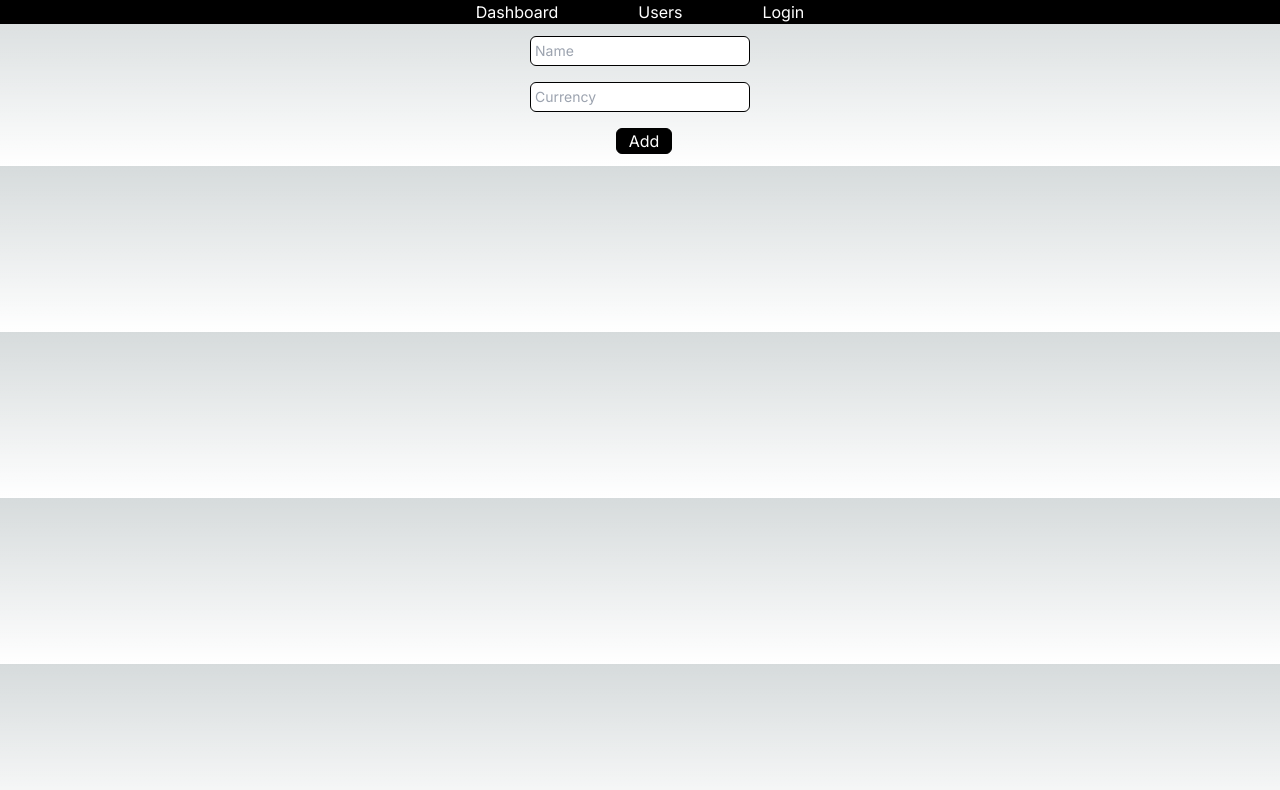
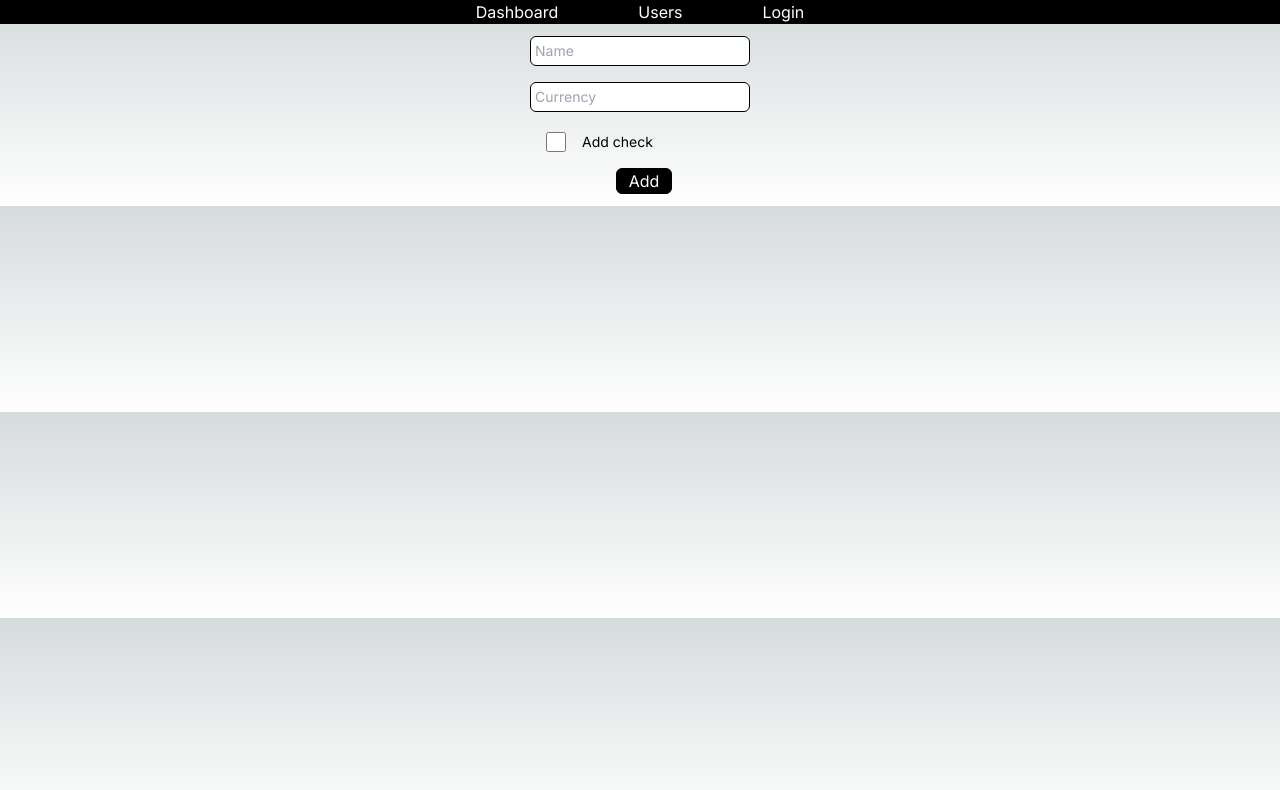
Before and after one commit to Arayik2010/Users_App, a Next.js app: page /users/add in a window 1280 px wide. Shown: the top 790 px of the page. Built offline with nearby package versions, Linux system fonts and the light colour scheme.

Commit message:
added checkbox in form

```diff
--- a/app/dashboard/page.tsx
+++ b/app/dashboard/page.tsx
@@ -2,7 +2,7 @@ import React from 'react'
 
 const Dashboard = () => {
   return (
-    <div>Dashboard</div>
+    <div>Dashboard </div>
   )
 }
 
--- a/app/users/add/page.tsx
+++ b/app/users/add/page.tsx
@@ -18,6 +18,10 @@ const schema = yup
       .matches(/^([^0-9]*)$/, "First name should not container number")
       .required("Name is empty"),
     userCurrency: yup.number().required("Currency is empty"),
+    subscribe: yup.string()
+
+
+
   })
   .required();
 
@@ -27,6 +31,7 @@ const AddUser = () => {
   const [modalIsOpen, setIsOpen] = useState(false);
   const [data, setData] = useState();
   const router = useRouter();
+  const [isChecked, setIsChecked] = useState<any>(false);
 
   const { userData, setUserData } = useStore();
 
@@ -55,6 +60,7 @@ const AddUser = () => {
           name: date.name,
           currency: date.userCurrency,
           createData: new Date(),
+          checked: date.subscribe
         }),
       });
       setIsOpen(true);
@@ -73,6 +79,13 @@ const AddUser = () => {
 
     setData(await requestData());
   };
+
+  const handleChange = () => {
+
+    setIsChecked(!isChecked);
+
+  };
+  console.log(isChecked, 'checked')
 
   return (
     <div className={styles.container_inputs}>
@@ -95,6 +108,19 @@ const AddUser = () => {
           name="userCurrency"
         />
         <p className={styles.error_text}>{errors?.userCurrency?.message}</p>
+        <div className="mt-5  flex item-center pl-4 ">
+          <input
+            {...register('subscribe')}
+            name="subscribe"
+            className="w-5 h-5 "
+            id="subscribe"
+            value={isChecked}
+            type="checkbox"
+            onChange={handleChange}
+
+          />
+          <p className="pl-4 text-sm">Add check</p>
+        </div>
 
         <Button classes={styles.add_button} onClick={handleSubmit(onSubmit)}>
           Add
--- a/components/Organism/Table/userTable.tsx
+++ b/components/Organism/Table/userTable.tsx
@@ -22,7 +22,7 @@ const UserTable = ({ resData }: any) => {
   const [data, setData] = useState(resData || []);
   const [pageCount, setPageCount] = useState(1);
   const [activePage, setActivePage] = useState(1);
-  const [chunkData, setChunkData] = useState([]);
+  const [chunkData, setChunkData] = useState<any>([]);
   const [deleteOpenModal, setDeleteOpenModal] = useState<any>(false);
   const { userData, setUserData } = useStore();
   let pageSize = 5;
@@ -32,6 +32,20 @@ const UserTable = ({ resData }: any) => {
       i % pageSize ? acc : [...acc, data && data.slice(i, i + pageSize)],
     []
   );
+  console.log(chunkData, 'ggg')
+
+  const sortUsers = (users: any) => {
+
+    const sortItems = users.sort((a: any, b: any) => a.currency - b.currency)
+    return sortItems
+
+
+  }
+
+
+  useEffect(() => {
+    sortUsers(chunkData)
+  })
 
   useEffect(() => {
     setPageCount(Math.ceil(data.length / pageSize));
@@ -40,7 +54,7 @@ const UserTable = ({ resData }: any) => {
   }, [activePage, data, userData]);
 
   useEffect(() => {
-    setData(userData.length ? userData : resData);
+    setData(userData.length ? sortUsers(userData) : sortUsers(resData));
   }, [userData]);
 
   const closeDeleteModal = () => {
@@ -96,7 +110,7 @@ const UserTable = ({ resData }: any) => {
                 <th className={styles.th} scope="row">
                   <Link href={`/users/${el.id}`}>{el.name}</Link>
                 </th>
-                <td className={styles.td}>{el.currency}</td>
+                <td className={styles.td}> {el.checked ? '$' : 'AMD'} {el.currency}</td>
                 <td className={styles.td}>{updateDataFormat(el.createData)}</td>
                 <td className={styles.td}>
                   <div className="flex justify-center items-center">
--- a/components/Organism/UpdateUser/updateUserData.tsx
+++ b/components/Organism/UpdateUser/updateUserData.tsx
@@ -22,6 +22,7 @@ const schema = yup
     userCurrency: yup
       .number()
       .required("Currency is empty"),
+      subscribe: yup.string()
   })
   .required();
 
@@ -30,18 +31,24 @@ const UpdateUserDataForm = ({responseItem,id}:any) => {
   const [userCurrency, setUserCurrency] = useState(responseItem.currency);
   const [userUpdateModal, setUserUpdateModal] = useState(false);
   const { setUserData } = useStore();
+  const [isChecked, setIsChecked] = useState<any>(responseItem.checked);
+
   const router = useRouter()
 
-  // console.log(responseItem.currency ,'data')
+  console.log(responseItem.checked ,'data')
   const {
     register,
     handleSubmit,
     formState: { errors },
   } = useForm({
-    defaultValues: {name: responseItem.name, userCurrency: responseItem.currency },
+    defaultValues: {name: responseItem.name, userCurrency: responseItem.currency, subscribe: responseItem.checked },
     mode: "onBlur",
     resolver: yupResolver(schema),
   });
+
+  const handleChange = () => {
+    setIsChecked(!isChecked);
+  };
 
   const onSubmit = async(data:any) =>{
     try {
@@ -55,6 +62,7 @@ const UpdateUserDataForm = ({responseItem,id}:any) => {
           name:data.name,
           currency:data.userCurrency,
           createData: Date.now(),
+          checked: data.subscribe
         }),
 
       });
@@ -97,6 +105,19 @@ const UpdateUserDataForm = ({responseItem,id}:any) => {
           name="userCurrency"
         />
         <p className={styles.error_text}>{responseItem.currency && errors?.userCurrency?.message}</p>
+        <div className="mt-5  flex item-center pl-4 ">
+          <input
+            {...register('subscribe')}
+            name="subscribe"
+            className="w-5 h-5 "
+            id="subscribe"
+            value={isChecked}
+            type="checkbox"
+            onChange={handleChange}
+
+          />
+          <p className="pl-4 text-sm">Add check</p>
+          </div>
 
         <Button classes={styles.add_button} onClick={handleSubmit(onSubmit)}>
           Update User
--- a/components/Utils/utils.ts
+++ b/components/Utils/utils.ts
@@ -16,7 +16,6 @@ export const diffDays = (days:any) => {
     const timeEnd: any = new Date(Date.now());
     const one_day = 1000 * 60 * 60 * 24;
     const diff = Math.floor((timeEnd - startDate) / one_day);
-    console.log(diff)
     if(diff >= 31) {
       return true
     }else{
--- a/interface/users.ts
+++ b/interface/users.ts
@@ -3,6 +3,7 @@ export type IUser = {
   name: string;
   currency: string;
   createData: string;
+  checked?: boolean
 };
 
 export type IPopoverType = {
```
